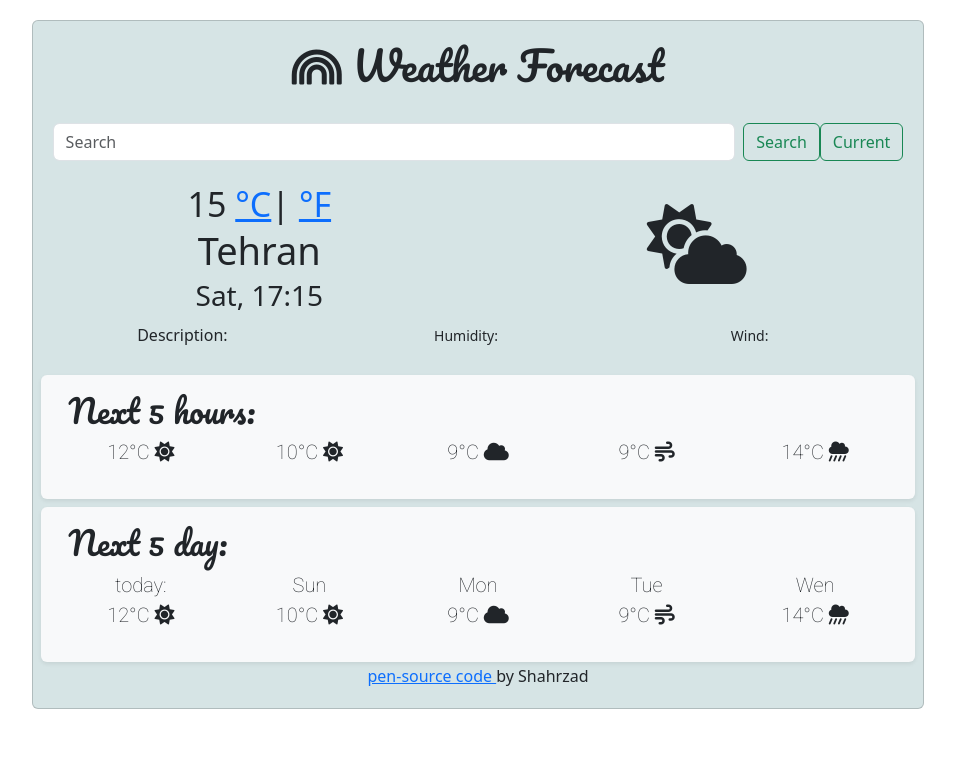
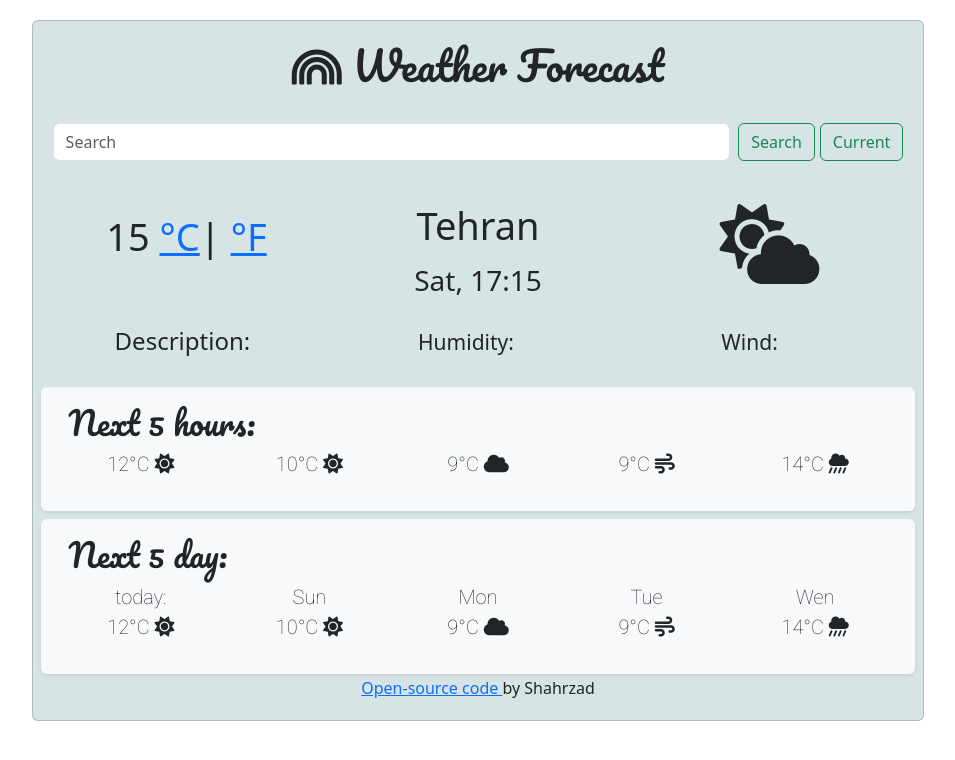
Before and after one commit to shahrzadblackfox/project-weather, a plain HTML site: page index.html in a window 1280 px wide. Shown: the whole page, without its empty margins (162-1117 px from the left). Drawn offline with nearby package versions, Linux system fonts and the light colour scheme; a web font is replaced by a local one.

Commit message:
changed some style

```diff
--- a/index.html
+++ b/index.html
@@ -62,7 +62,7 @@
               Search
             </button>
             <button
-              class="btn btn-outline-success"
+              class="btn btn-outline-success current-button"
               type="submit"
               id="current-btn"
             >
@@ -72,22 +72,24 @@
         </div>
         <br />
         <div class="row">
-          <div class="col-6 city-temp">
+          <div class="col-4 city-temp" style="padding-top: 30px">
             <span id="temp-text">15</span>
             <span class="units"
               ><a href="#" id="celi">°C</a>| <a href="#" id="faren">°F</a></span
-            ><br />
+            >
+          </div>
 
+          <div class="col-4">
             <div id="city-name" class="city-name">Tehran</div>
             <h3 id="times-today"></h3>
           </div>
 
-          <div class="col-6">
+          <div class="col-4">
             <p class="weather-now-icon">
               <i class="fa-solid fa-cloud-sun"></i>
             </p>
           </div>
-          <div class="row">
+          <div class="row dis-weather">
             <div class="col-4">
               Description: <small id="weather-dis"></small>
             </div>
@@ -141,7 +143,7 @@
         </div>
         <span>
           <a href="https://github.com/shahrzadblackfox/project-weather"
-            >pen-source code </a
+            >Open-source code </a
           >by Shahrzad
         </span>
       </div>
--- a/style.css
+++ b/style.css
@@ -35,15 +35,21 @@ p {
 }
 
 .city-temp {
-  font-size: 34px;
+  font-size: 38px;
   font-weight: 400;
   line-height: 1;
+  padding: 0;
 }
 .city-name {
   margin: 10px 0;
   font-weight: 500;
   font-size: 38px;
+  text-align: center;
 }
-button {
+.current-button {
   margin-left: 5px;
 }
+
+.dis-weather {
+  font-size: 24px;
+}
```
